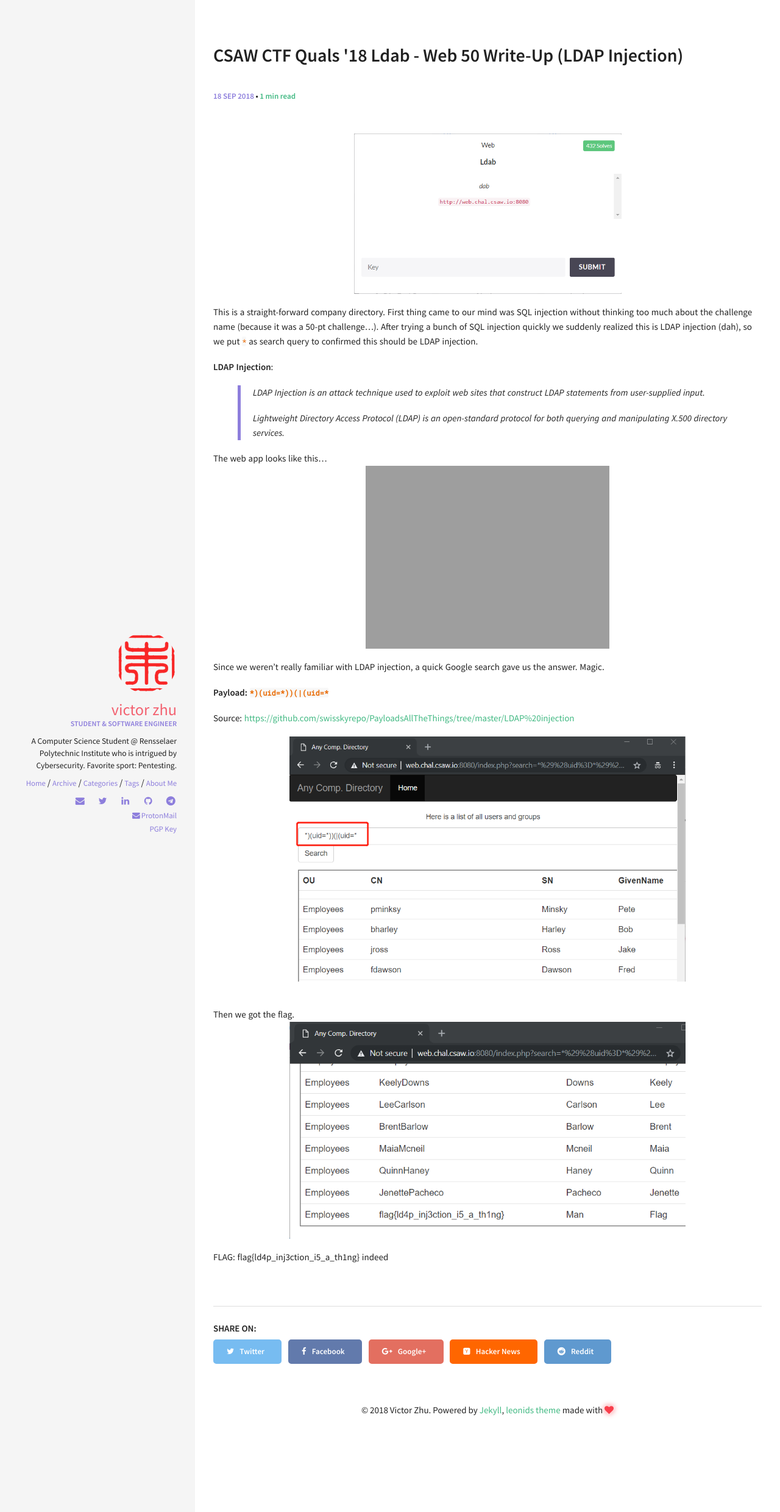
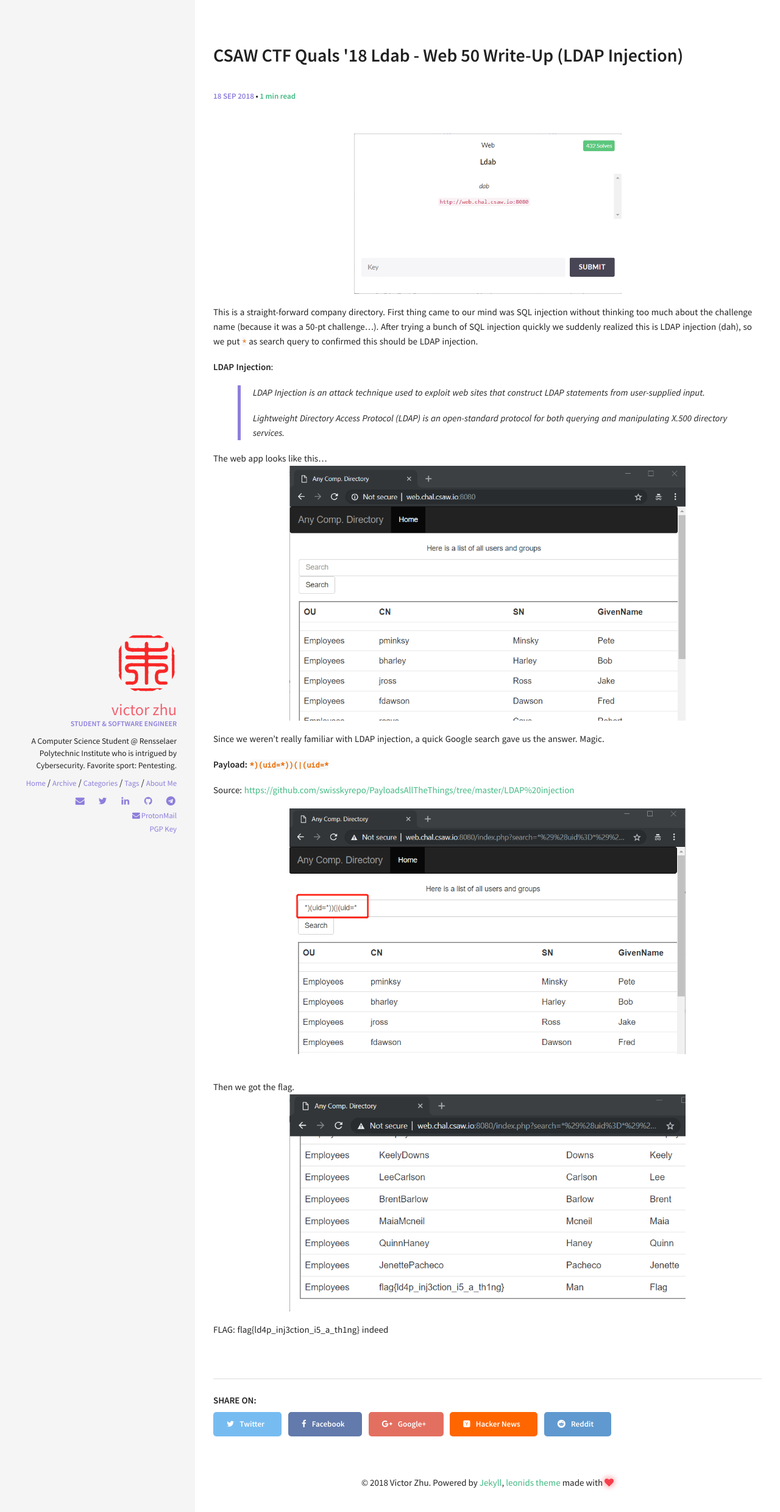
Before and after one commit to SLiNv/SLiNv.github.io, a Jekyll site: the page built from _posts/2018-9-18-csaw-quals-web-50-ldab.md, in a window 1280 px wide. Shown: the top 2480 px of the page at 61% size. Built offline with Jekyll 4.4.1, drawn with Linux system fonts in a browser that asks for light colours; comment, search, counter and statistics services are not loaded.

Commit message:
Post Update

```diff
--- a/_posts/2018-9-18-csaw-quals-web-50-ldab.md
+++ b/_posts/2018-9-18-csaw-quals-web-50-ldab.md
@@ -35,7 +35,7 @@
 
 
 [1]: {{ "/assets/upload/images/csaw_quals/ldab_chal.png" | absolute_url }}
-[2]: {{ "/assets/upload/images/csaw_quals/ldab.png" | absolute_url }}
+[2]: {{ "/assets/upload/images/csaw_quals/ldab_app.png" | absolute_url }}
 [3]: https://github.com/swisskyrepo/PayloadsAllTheThings/tree/master/LDAP%20injection
 [4]: {{ "/assets/upload/images/csaw_quals/ldab_payload.png" | absolute_url }}
 [5]: {{ "/assets/upload/images/csaw_quals/ldab_flag.png" | absolute_url }}
```
Also changed, not shown: assets/upload/images/csaw_quals/ldab_app.png (added).
